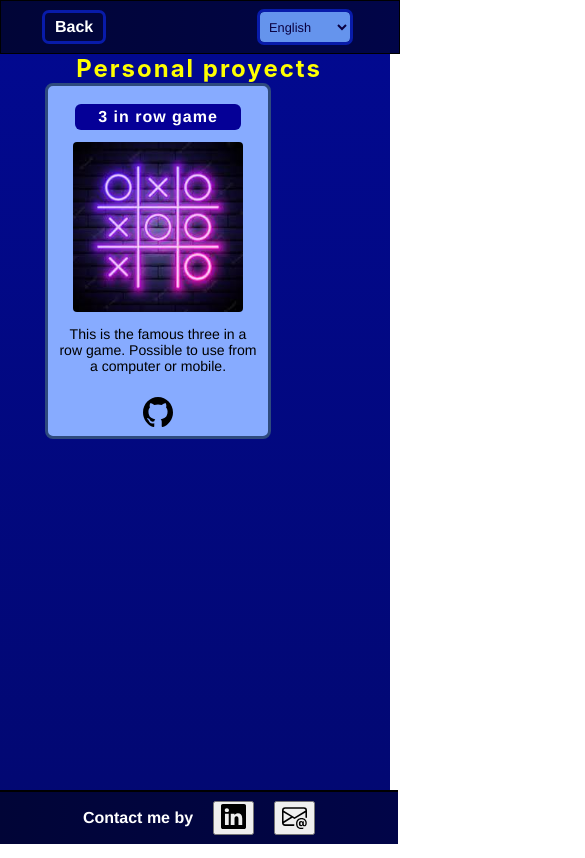
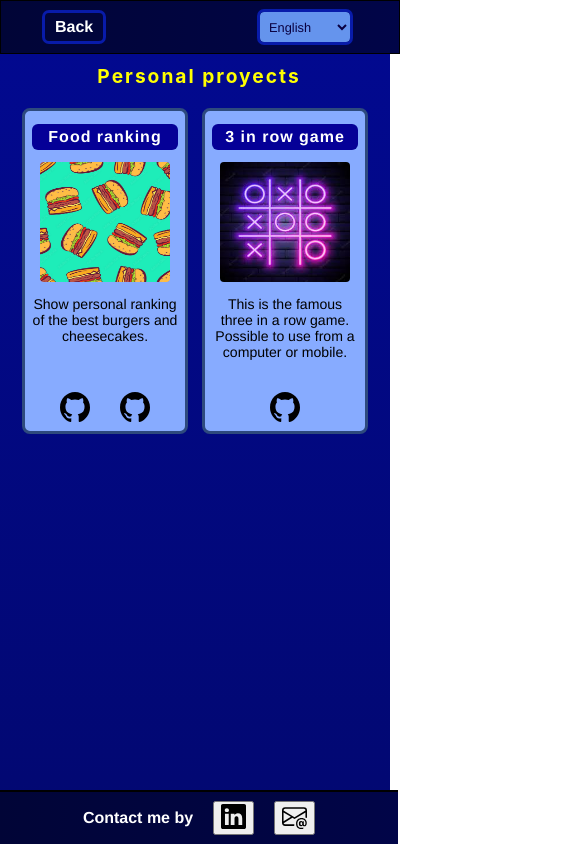
Before and after one commit to javirro/personal-web, a React (Create React App) app: page /example in a window 390 px wide. Shown: the top 858 px of the page, 585 px wide, since content can reach past the window. Built offline with nearby package versions, Linux system fonts and the light colour scheme.

Commit message:
Add proyects examples style for mobile version

```diff
--- a/src/styles/Examples.css
+++ b/src/styles/Examples.css
@@ -21,3 +21,17 @@
     display: grid;
     grid-template-columns: repeat(3, 300px);
 }
+
+@media (max-width: 500px) {
+    .examples-grid {
+        display: grid;
+        grid-template-columns: repeat(2, 180px);
+        place-items: center;
+        margin-top: 20px;
+    }
+    .title-example {
+        margin-top: 10px;
+        color: yellow;
+        font-size: 1.2rem;
+    }
+}
--- a/src/styles/proyect.css
+++ b/src/styles/proyect.css
@@ -83,3 +83,21 @@
     width: 30px;
     height: 30px;
 }
+
+@media (max-width: 500px) {
+    .proyect-container {
+        padding: 10px 5px;
+        width: 150px;
+        height: 300px;
+    }
+    .proyect-img {
+        width: 130px;
+        height: 120px;
+    }
+    .description-title {
+        width: 130px;
+        margin-top: 3px;
+        margin-bottom: 12px;
+        padding: 4px 8px;
+    }
+}
```
